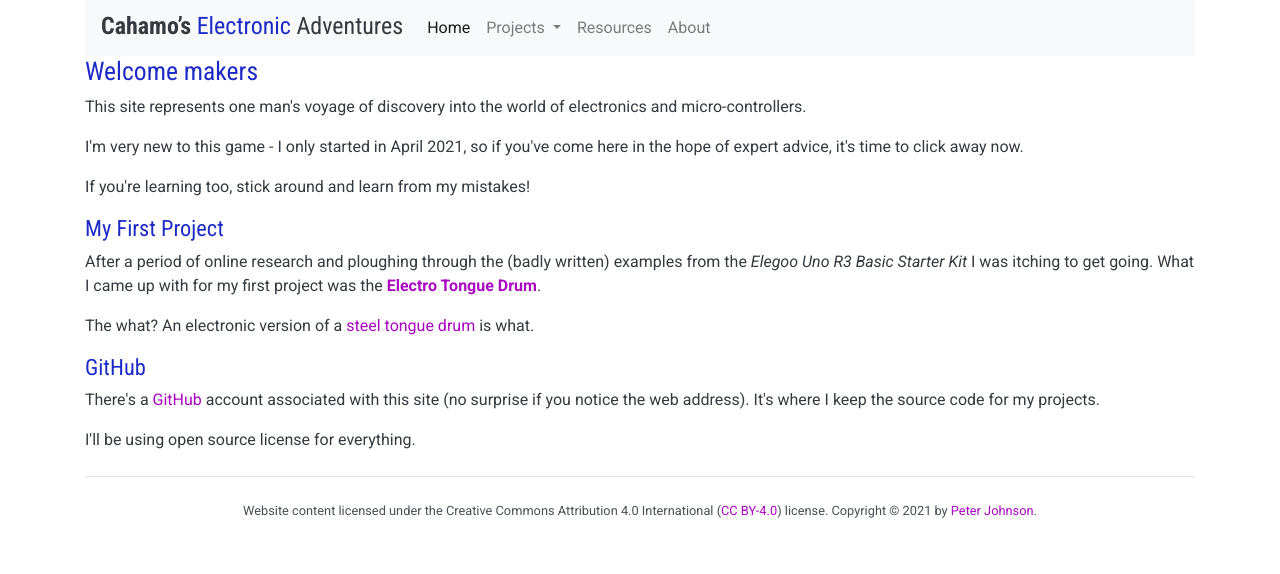
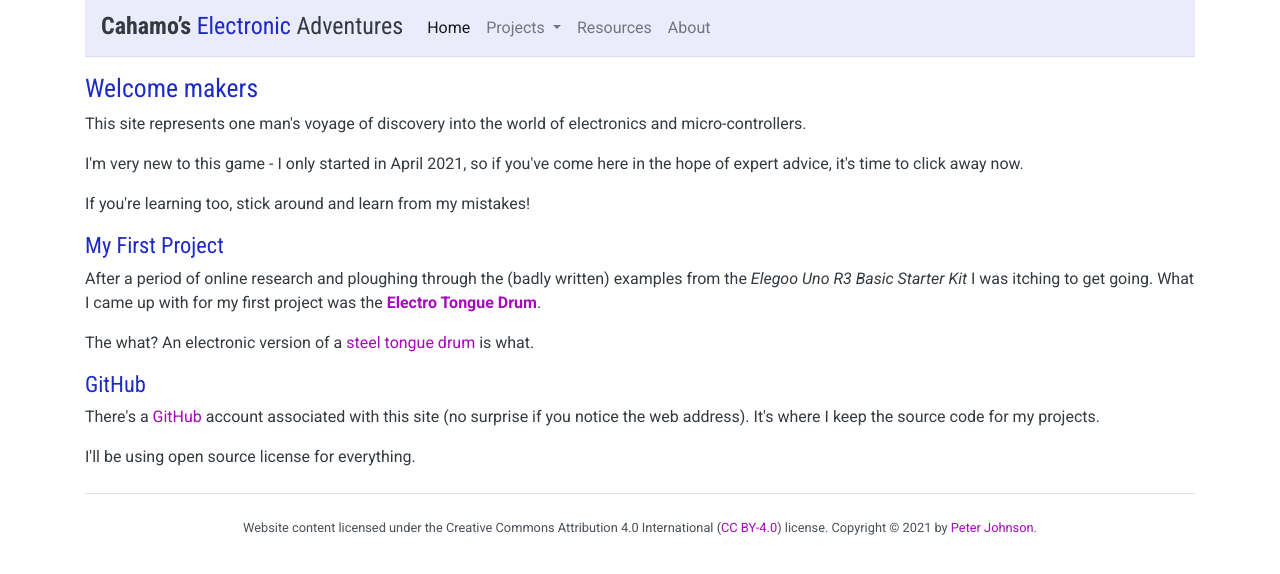
Before and after one commit to cahamo/cahamo.github.io, a Jekyll site: the page built from index.html, in a window 1280 px wide. Shown: the top 574 px of the page. Built offline with Jekyll 4.4.1, drawn with Linux system fonts in a browser that asks for light colours; comment, search, counter and statistics services are not loaded.

Commit message:
Update _theme.scss
Customised BS4 NavBar background, border and margin by modifying .navbar-light class.

```diff
--- a/_sass/_theme.scss
+++ b/_sass/_theme.scss
@@ -114,3 +114,9 @@ footer {
 pre {
     overflow-x: auto;
   }
+
+.navbar-light {
+    background-color: lighten($color-primary-lighter, 42%) !important;
+    border-bottom: 1px lighten($color-primary-lighter, 38%) solid;
+    margin-bottom: 1rem;
+}
```
